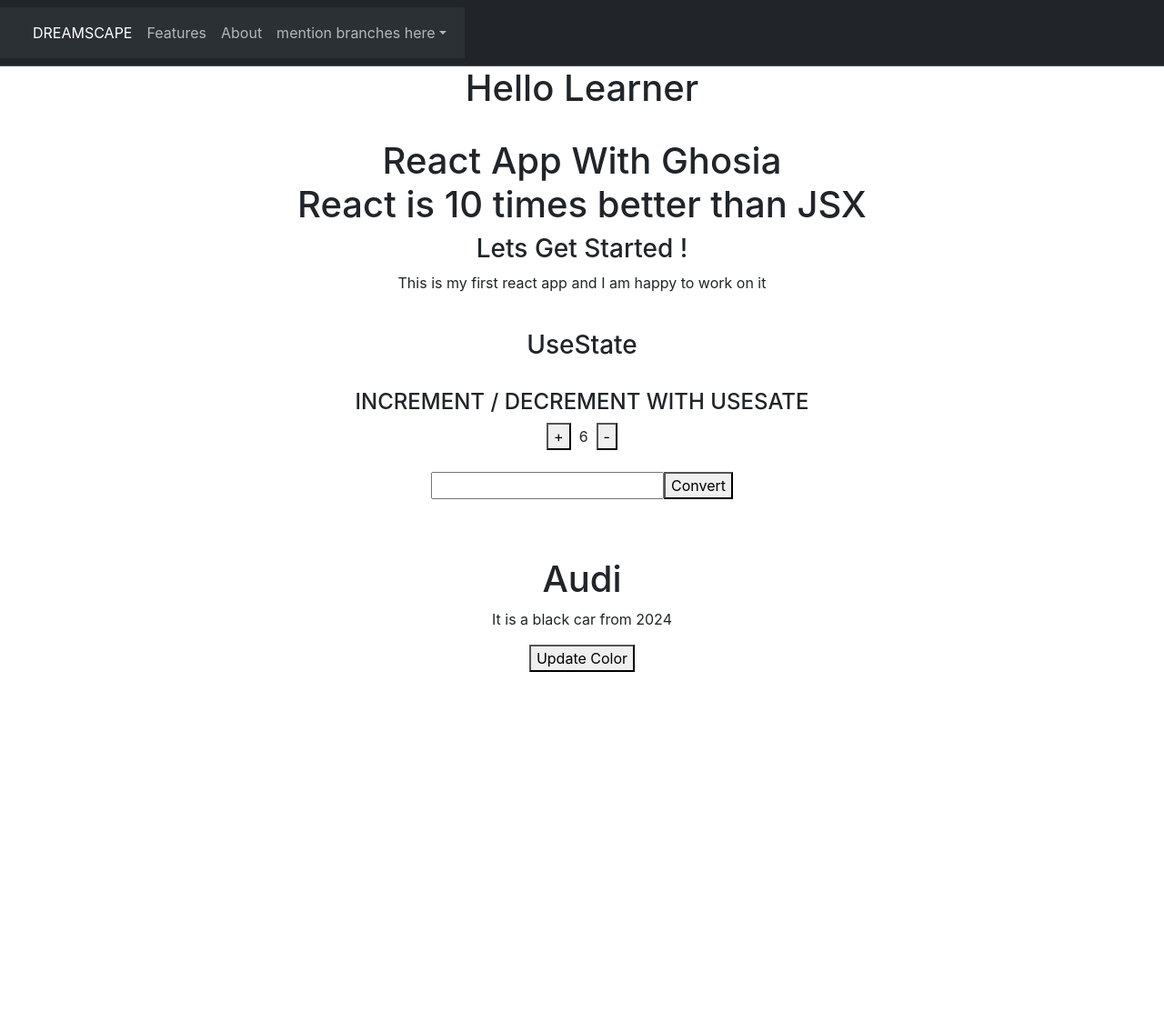
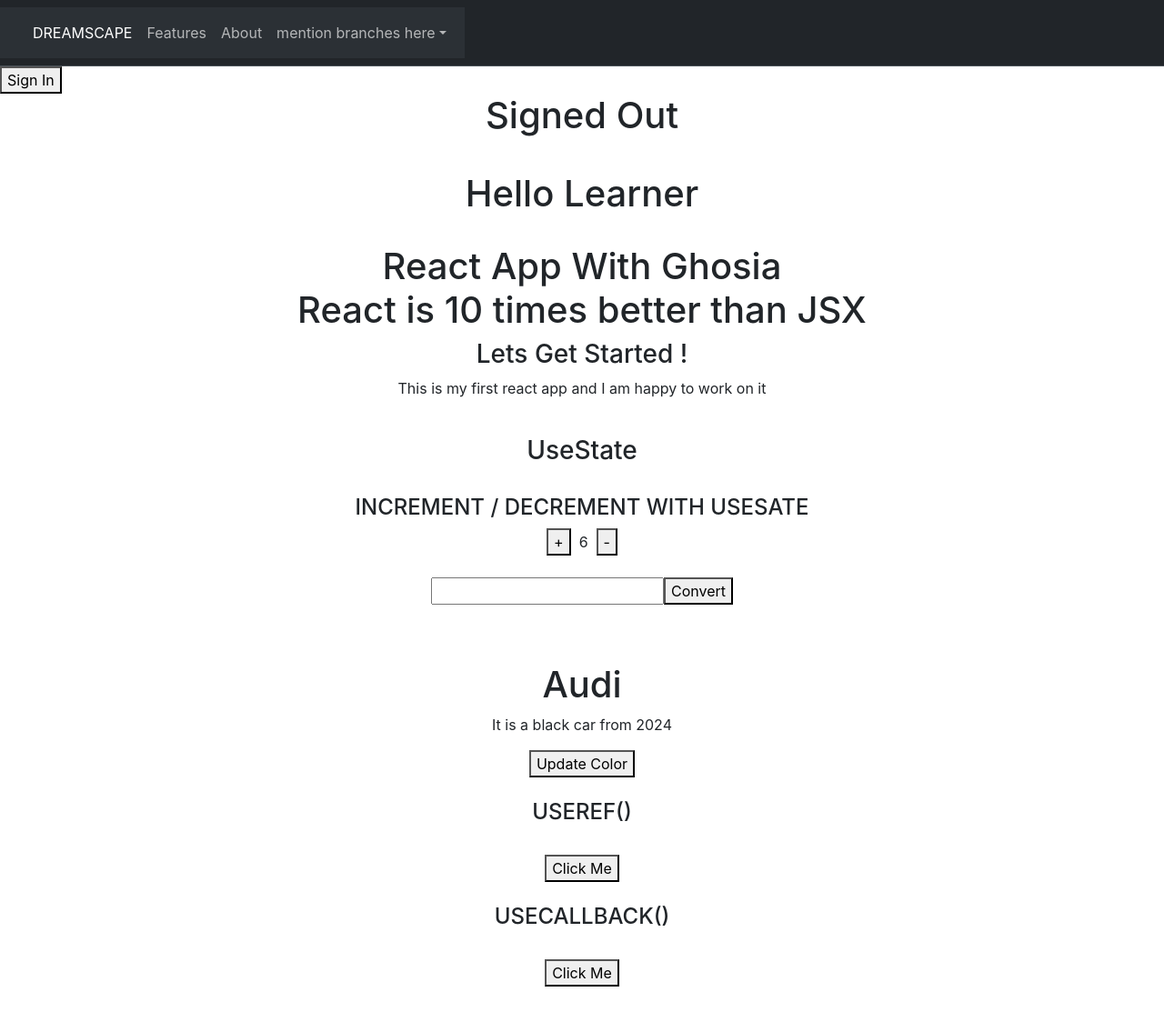
Before and after one commit to ghosiajaved/React, a React (Create React App) app: page / in a window 1280 px wide. Shown: the top 1124 px of the page at 91% size. Before the commit the page ends 800 px from the top, so only its background shows below. Built offline with nearby package versions, Linux system fonts and the light colour scheme.

Commit message:
Added new hooks in the code

```diff
--- a/src/App.js
+++ b/src/App.js
@@ -1,8 +1,9 @@
 
 import './App.css';
-import React, { useEffect } from 'react'
+import React, { useEffect, useState } from 'react'
 import Navbar from './components/Navbar';
 import State from './components/State';
+import Btn from './components/Btn';
 
 var name = "Learner";
 const x = 5;
@@ -11,11 +12,15 @@ if (x >= 5) {
   text = "Lets Get Started !";
 }
 
+export const Context = React.createContext();
+
 function App() {
 
   useEffect(() => {
     console.log("Component Rendered");
   })
+
+  const [signedIn, setSignedIn] = useState(false);
 
   return (
 
@@ -23,8 +28,14 @@ function App() {
       {/*  JSX makes it easier to write and add HTML in React.
        JSX converts HTML tags into react elements. */}
 
+      <Context.Provider value={[signedIn, setSignedIn]}>
         <Navbar title="DREAMSCAPE" home="Home" features="Features" about="About" />
+        <center>
+            <h1>{signedIn ? "Signed In" : "Signed Out"}</h1>
+          </center>
+      </Context.Provider>
 
+        <div className="container" style={{ width: '800px', height: '710px', paddingTop: '30px' }}>
           <div className='intro'>
             <h1>Hello {name}</h1><br></br>
             <h1>React App With Ghosia <br></br>
@@ -34,9 +45,15 @@ function App() {
               I am happy to work on it</p>
           </div>
           <br></br>
+
           <State />
-      <br></br>
-      <br></br>
+          <br></br> <br></br>
+
+
+
+    </div >
+
+
 
     </>
 
--- /dev/null
+++ b/src/components/Btn.js
@@ -0,0 +1,16 @@
+import React, { useContext, useState } from 'react'
+import { Context } from '../App'
+
+export default function Btn() {
+
+    const [signedIn, setSignedIn] = useContext(Context);
+
+    return (
+        <div>
+            <button onClick={() => setSignedIn(!signedIn)}>
+                {signedIn ? "Sign Out" : "Sign In"}
+            </button>
+
+        </div>
+    );
+}
--- a/src/components/Navbar.js
+++ b/src/components/Navbar.js
@@ -1,17 +1,18 @@
 import React from 'react'
 import PropTypes from 'prop-types'
+import Btn from './Btn'
 
 
 export default function Navbar(props) {
 
     return (
-        <div>
+        <div className="Navbar">
             {/* Here navbar is a component which can be reused on other pages or websites with little to no modification
             as per users requirement  */}
             <nav className="navbar bg-dark border-bottom border-body" data-bs-theme="dark">
                 <nav className="navbar navbar-expand-lg bg-body-tertiary">
                     <div className="container-fluid">
-                        <a className="navbar-brand" href="#"></a>
+                        <a className="navbar-brand" href="/"></a>
                         <button className="navbar-toggler" type="button" data-bs-toggle="collapse" data-bs-target="#navbarNavDropdown" aria-controls="navbarNavDropdown" aria-expanded="false" aria-label="Toggle navigation">
                             <span className="navbar-toggler-icon"></span>
                         </button>
@@ -42,7 +43,7 @@ export default function Navbar(props) {
                 </nav>
             </nav>
 
-
+            <Btn />
 
         </div>
     )
@@ -55,7 +56,7 @@ Navbar.propTypes = {
     branches: PropTypes.string
 }
 
-Navbar.defaultProps= {
+Navbar.defaultProps = {
     title: "set title here",
     features: "set features here",
     about: "mention about here",
--- a/src/components/State.js
+++ b/src/components/State.js
@@ -1,7 +1,8 @@
-import React, { useEffect, useState } from 'react'
+import React, { useEffect, useState, useRef, useCallback } from 'react'
 
 export default function State() {
     // count is the current state and set count allows you to change this current state
+
     const [count, setcount] = useState(() => {
         return 6;
     })
@@ -31,13 +32,26 @@ export default function State() {
         });
     }
 
-    useEffect(()=>{
+    useEffect(() => {
         console.log("Component Updated...");
 
-        return ()=>{
+        return () => {
             console.log("Component Removed");
         }
-    },[count])
+    }, [count])
+
+    const buttonRef = useRef(null);
+
+    const handleClick = () => {
+      if (buttonRef.current) {
+        console.log("-----Button clicked-----");
+      }
+    };
+
+    const [count1, setcount1] = useState(30);
+    const showcount= useCallback(()=>{    //prevents unnecessary re-rendering of children
+        alert(`Count ${count1}`);
+    },[count1])
 
     return (
         <div>
@@ -57,6 +71,13 @@ export default function State() {
                 <h1>{car.brand}</h1>
                 <p> It is a {car.color} car from {car.year}</p>
                 <button type="button" onClick={updateColor}>Update Color</button>
+                <br></br><br></br>
+                <h4>USEREF()</h4><br></br>
+                <button ref={buttonRef} onClick={handleClick}>Click Me</button>
+                <br></br><br></br>
+                <h4>USECALLBACK()</h4><br></br>
+                <button onClick={showcount}>Click Me</button>
+
             </center>
         </div>
     )
```
Also changed, not shown: src/App.css (line endings or trailing spaces). Lines whose indentation alone changed are shown as unchanged.
